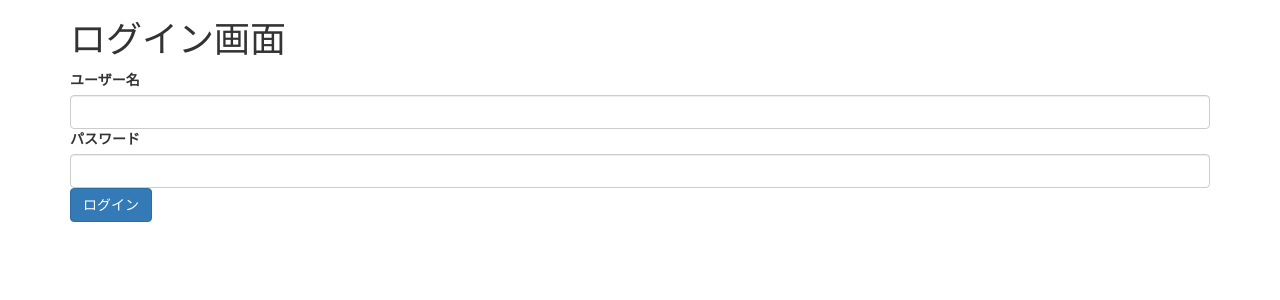
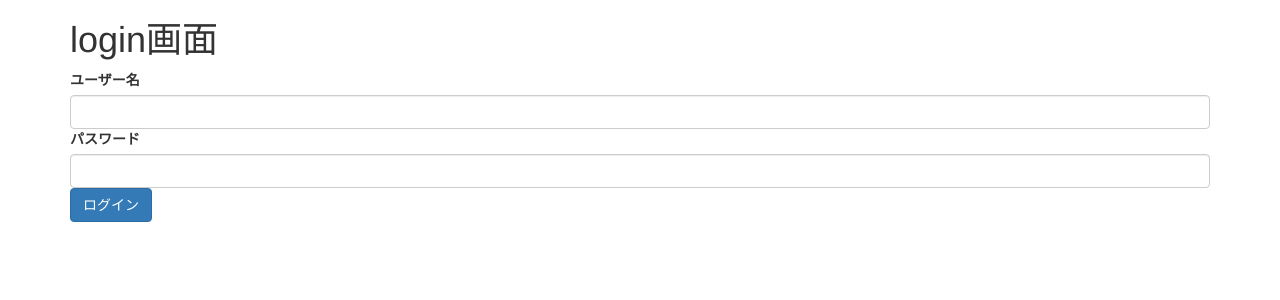
Before and after one commit to toiyy/todo-app, a Flask app: page /login in a window 1280 px wide. Shown: the top 300 px of the page. Run offline with Flask 3, Linux system fonts and the light colour scheme; some libraries are stand-ins or nearby versions.

Commit message:
ログインを英語にした

```diff
--- a/templates/login.html
+++ b/templates/login.html
@@ -3,7 +3,7 @@
 
 {% block content %}
 <div class="container">
-    <h1>ログイン画面</h1>
+    <h1>login画面</h1>
     <form method='POST'>
         <label for="" class='form-label'>ユーザー名</label>
         <input type="text" name="username" class="form-control">
```
